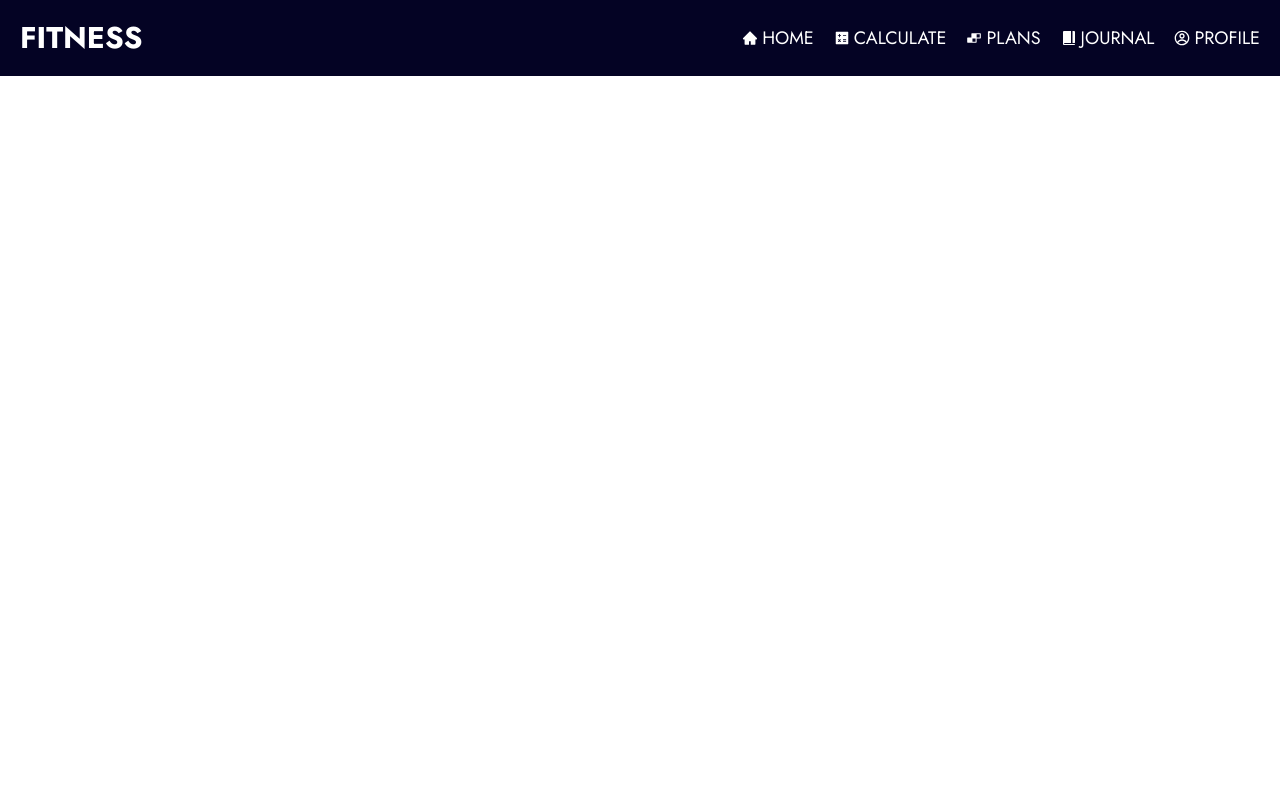
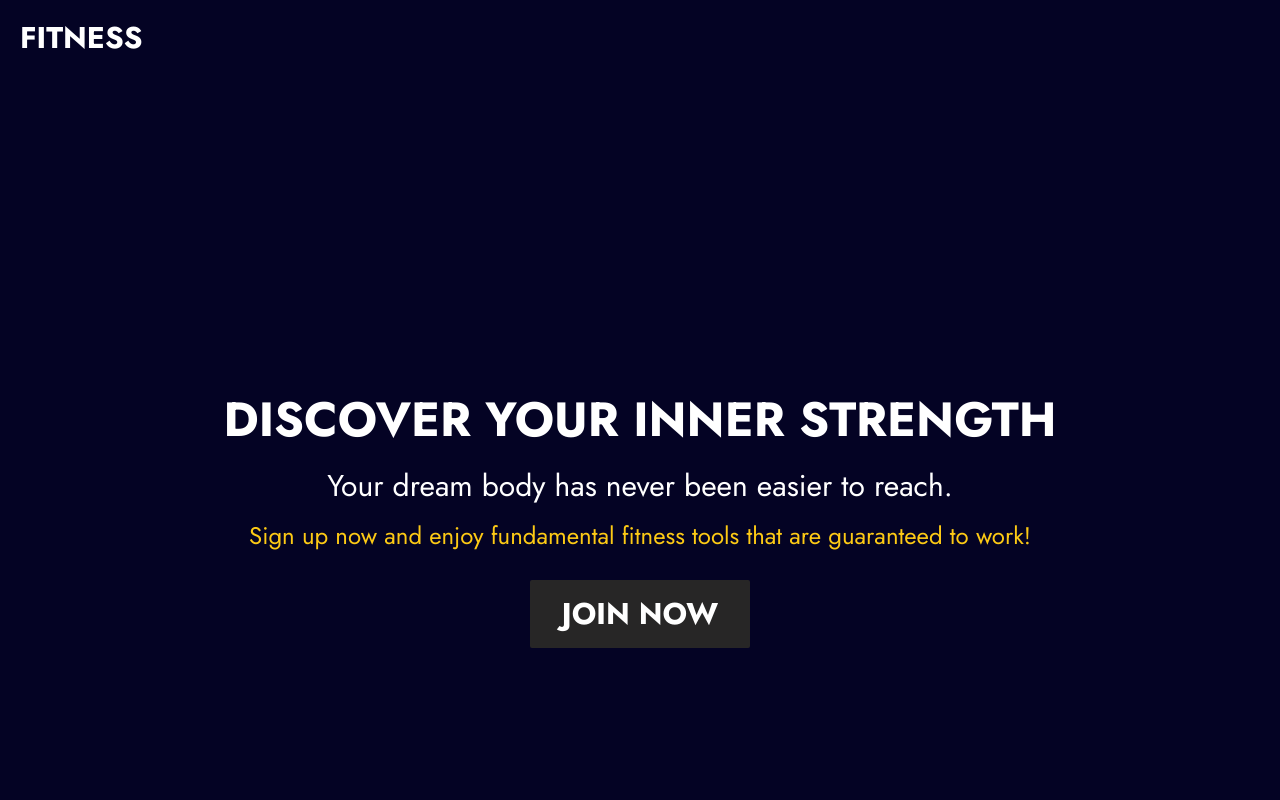
Before and after one commit to pn-code/fitness-app, a React (Vite) app in the folder client/: page /fitness-app/landing in a window 1280 px wide. Shown: the top 800 px of the page. Built offline with nearby package versions, Linux system fonts and the light colour scheme; no server answers.

Commit message:
Reinitiated user and added redirect to landing

```diff
--- a/client/src/App.jsx
+++ b/client/src/App.jsx
@@ -35,8 +35,8 @@ const App = () => {
         <div className="App">
             <Navbar user={user}/>
             <Routes>
-                {/* <Route path="/fitness-app/" element={<Home user={user}/>} /> */}
-                <Route path="/fitness-app/" element={<LandingPage />} />
+                <Route path="/fitness-app/" element={<Home user={user}/>} />
+                <Route path="/fitness-app/landing" element={<LandingPage />} />
                 <Route path="/fitness-app/sign-up" element={<SignUp />} />
                 <Route
                     path="/fitness-app/login"
--- a/client/src/components/Navbar.jsx
+++ b/client/src/components/Navbar.jsx
@@ -8,8 +8,7 @@ import { CgProfile } from "react-icons/cg";
 
 const Navbar = (props) => {
     const [open, setOpen] = useState(false);
-    // const { user } = props;
-    const user = true;
+    const { user } = props;
 
     const handleClick = () => {
         setOpen((open) => !open);
@@ -20,7 +19,9 @@ const Navbar = (props) => {
             {/* LOGO */}
             <div>
                 <Link style={{ textDecoration: "none" }} to="/fitness-app/">
-                    <h1 className="text-[20px] font-black text-white sm:text-3xl">FITNESS</h1>
+                    <h1 className="text-[20px] font-black text-white sm:text-3xl">
+                        FITNESS
+                    </h1>
                 </Link>
             </div>
 
@@ -29,10 +30,8 @@ const Navbar = (props) => {
                 <button className="bg-[#040324]" onClick={handleClick}>
                     <GiHamburgerMenu size={28} color="white" />
                 </button>
-                {open && <NavMenu setOpen={setOpen}/>}
+                {open && <NavMenu setOpen={setOpen} />}
             </div>
-
-
 
             {/* NAVLINKS */}
             {user && (
--- a/client/src/pages/Home.jsx
+++ b/client/src/pages/Home.jsx
@@ -1,14 +1,16 @@
 import React from "react";
 import "../styles/home.css";
-import { Link } from "react-router-dom";
+import { Link, Navigate } from "react-router-dom";
 
 const Home = (props) => {
     const { user } = props;
+    const redirect = user == null;
 
     return (
         <div className="container">
+            {redirect && <Navigate replace to="/fitness-app/landing" />}
             <main className="Home">
-            <h2>{`Welcome ${user ? user.first_name : `Guest`},`}</h2>
+                <h2>{`Welcome ${user ? user.first_name : `Guest`},`}</h2>
                 <section className="about">
                     <h3>About</h3>
                     <p>
--- a/client/src/pages/LandingPage.jsx
+++ b/client/src/pages/LandingPage.jsx
@@ -2,6 +2,7 @@ import React, { useState, useEffect } from "react";
 import { BsCalculatorFill, BsJournalRichtext } from "react-icons/bs";
 import { BiRun } from "react-icons/bi";
 import previewImage from "../images/fitness-preview.jpg";
+import { Link } from "react-router-dom";
 
 const LandingPage = () => {
     const [matches, setMatches] = useState(
@@ -30,9 +31,11 @@ const LandingPage = () => {
                     guaranteed to work!
                 </span>
                 <div>
+                    <Link to="/sign-up">
                         <button className="px-5 py-2 sm:px-8 sm:py-4 mt-3 rounded-sm bg-[#272626] font-semibold sm:text-3xl hover:bg-white hover:text-gray-800">
                             JOIN NOW
                         </button>
+                    </Link>
                 </div>
             </div>
 
@@ -43,7 +46,9 @@ const LandingPage = () => {
 
             {/* FEATURES SECTION */}
             <div className="flex flex-col gap-8 my-5 sm: sm:my-20 sm:gap-20 lg:items-center">
-                <h1 className="font-black text-2xl sm:text-5xl sm:mb-10">USE OUR TOOLS TO:</h1>
+                <h1 className="font-black text-2xl sm:text-5xl sm:mb-10">
+                    USE OUR TOOLS TO:
+                </h1>
                 {/* CALCULATE */}
                 <div className="flex gap-8 sm:gap-16 hover:scale-105 duration-200 ease-linear lg:w-[575px]">
                     <div className="flex justify-center items-center bg-white w-[70px] h-[70px] sm:h-52 sm:w-52 rounded-xl">
@@ -100,9 +105,11 @@ const LandingPage = () => {
                 <span className="font-semibold text-[16px] sm:text-5xl">
                     What are you waiting for?
                 </span>
+                <Link to="/sign-up">
                     <button className="px-5 py-2 sm:px-20 sm:py-8 rounded-md bg-[#272626] font-semibold sm:text-5xl hover:bg-white hover:text-gray-800">
                         JOIN NOW
                     </button>
+                </Link>
                 <h2 className="text-[#FDCA15] text-[20px] font-black mb-10 sm:text-2xl">
                     SUCCESS GUARANTEED!
                 </h2>
```
Lines whose indentation alone changed are shown as unchanged.
